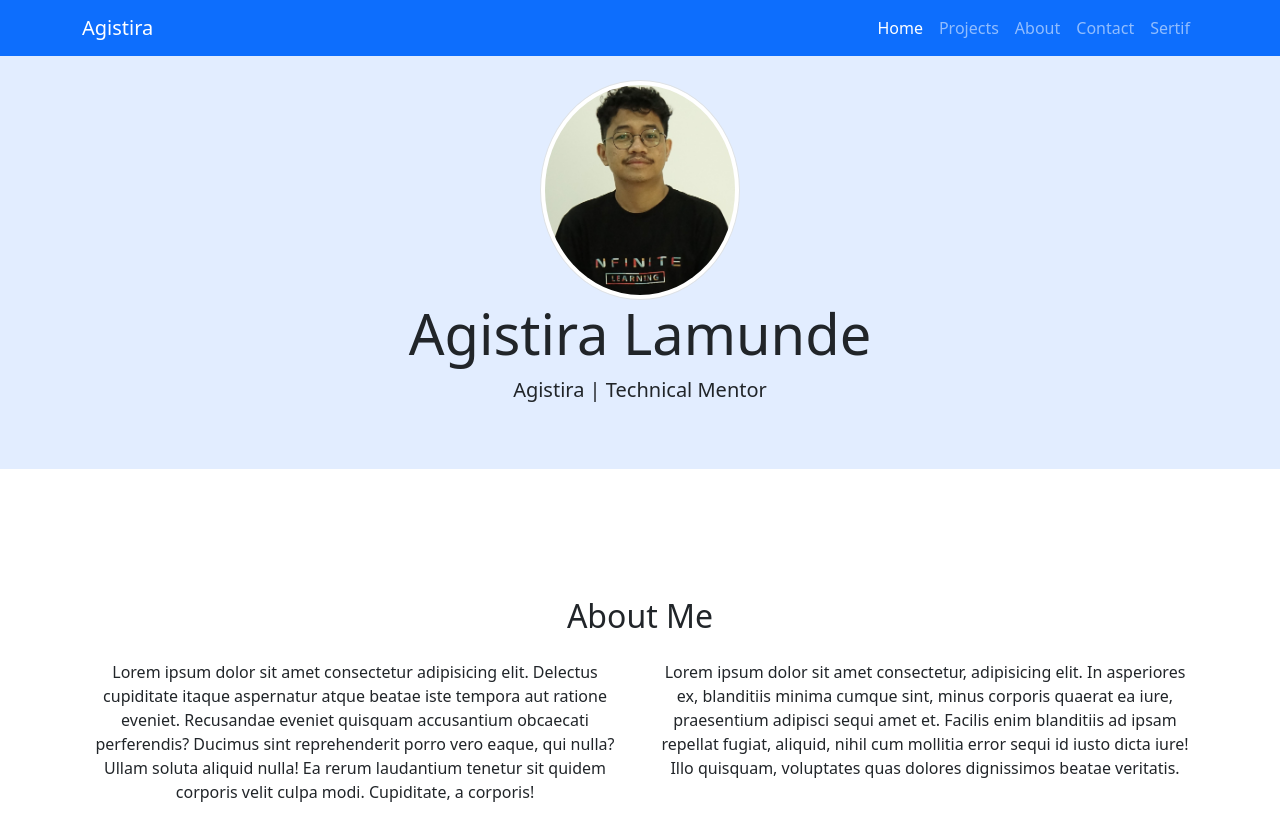
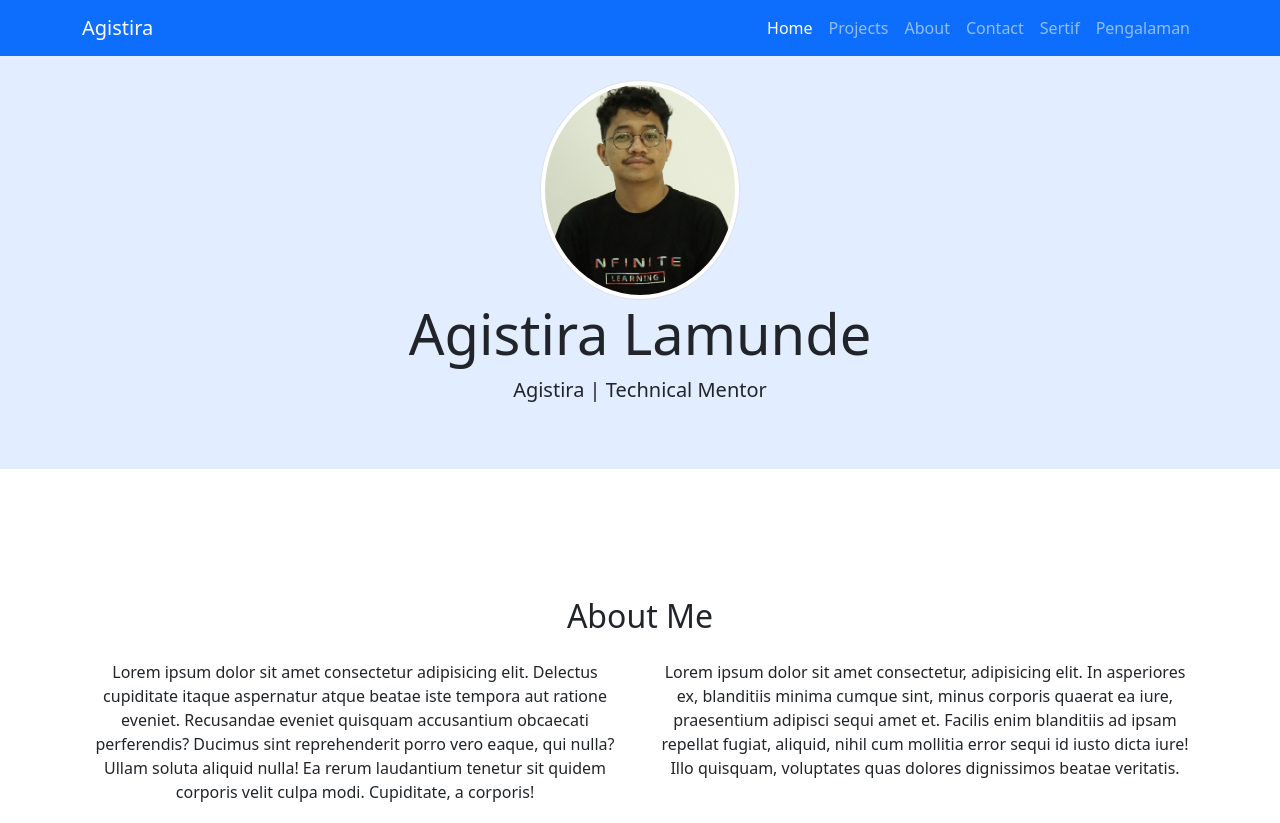
Before and after one commit to agiistira/myportofoliowebsite, a plain HTML site: page index.html in a window 1280 px wide. Shown: the top 823 px of the page. Drawn offline with nearby package versions, Linux system fonts and the light colour scheme.

Commit message:
commit kedua

```diff
--- a/index.html
+++ b/index.html
@@ -24,6 +24,7 @@
             <a class="nav-link" href="#about">About</a>
             <a class="nav-link" href="#contact">Contact</a>
             <a class="nav-link" href="#contact">Sertif</a>
+            <a class="nav-link" href="#contact">Pengalaman</a>
           </div>
         </div>
       </div>
```
Also changed, not shown: Screenshot 2024-10-04 153147.png (added).
